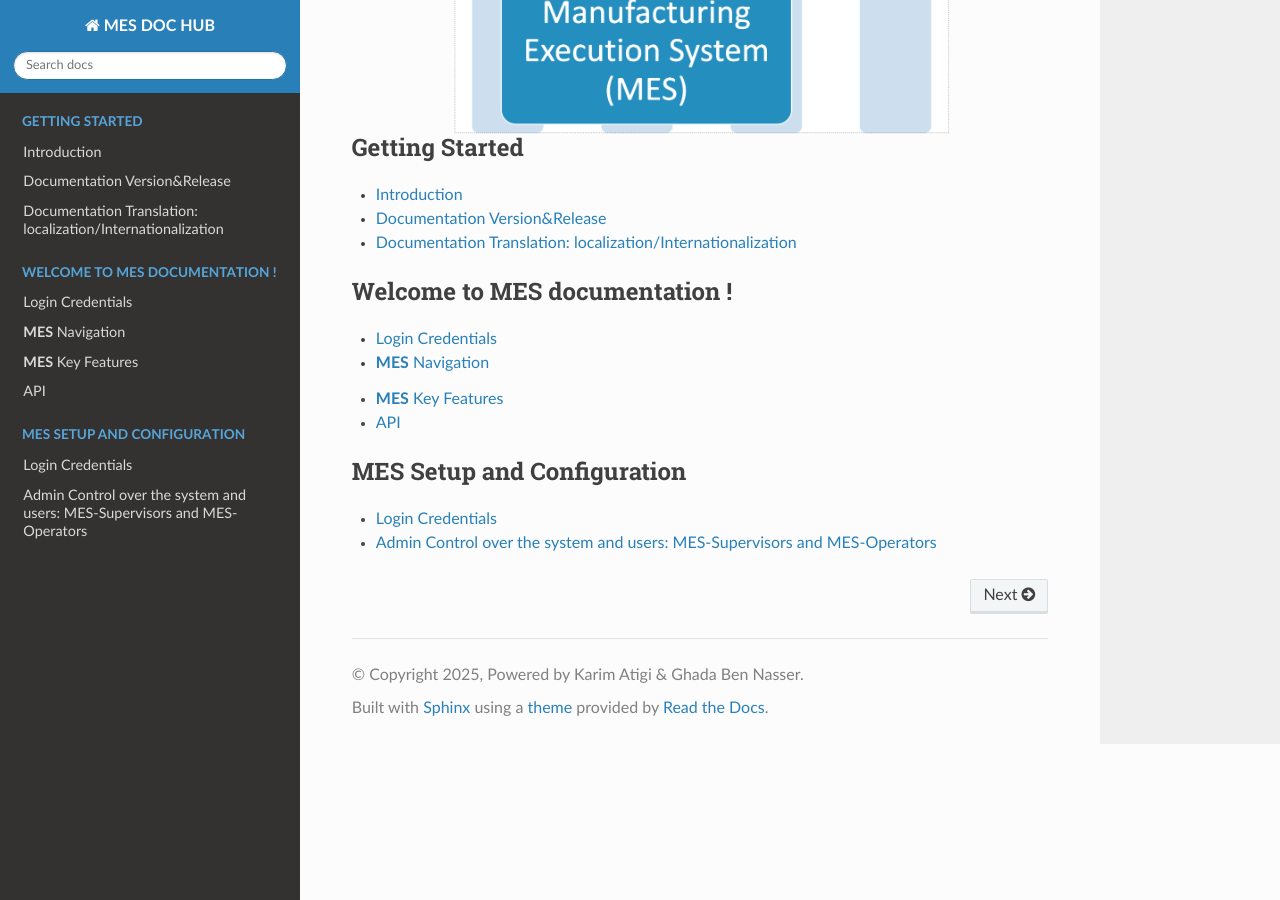
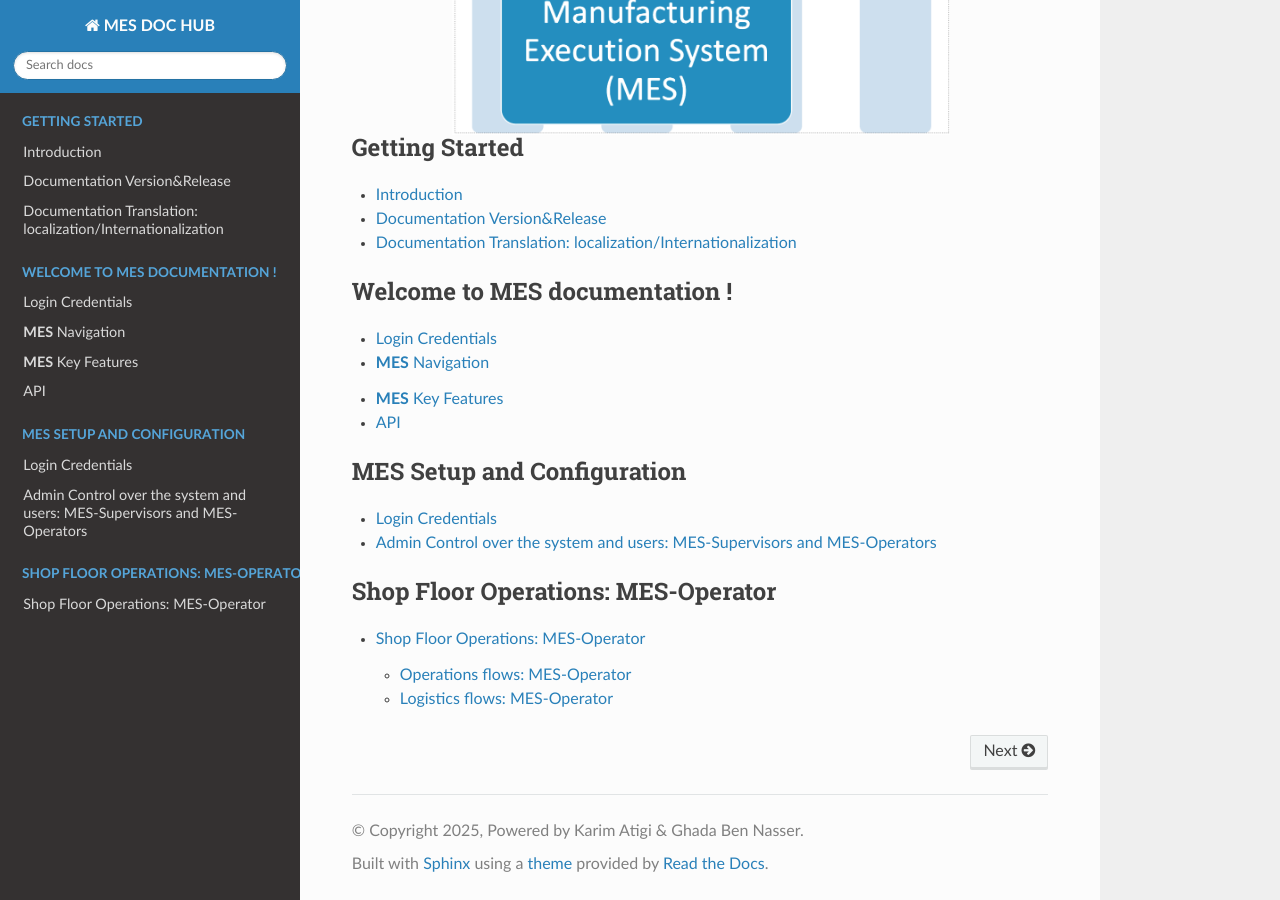
Before and after one commit to ghadiben0/-rtd-tutorial-ghadi2, a Sphinx documentation site: the page built from docs/source/index.rst, in a window 1280 px wide and 900 px high, scrolled down 775 px. Built offline with Sphinx 7.4.7 and the Read the Docs theme 3.1.0, drawn with Linux system fonts in a browser that asks for light colours.

Commit message:
Update index.rst

```diff
--- a/docs/source/index.rst
+++ b/docs/source/index.rst
@@ -42,3 +42,9 @@
 
    login_credentials
    admin_control_system_users
+
+.. toctree::
+   :maxdepth: 2
+   :caption: Shop Floor Operations: MES-Operator
+
+   shop_floor_operations
```
